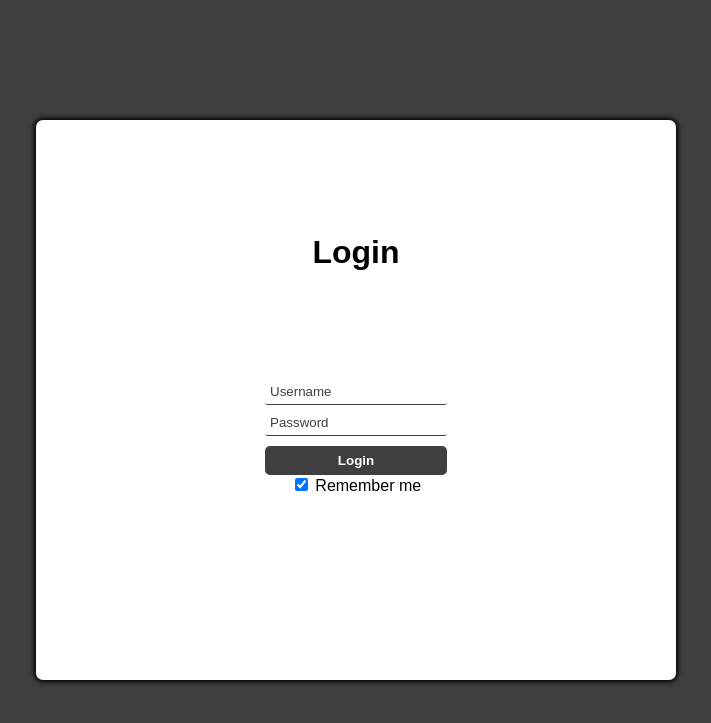
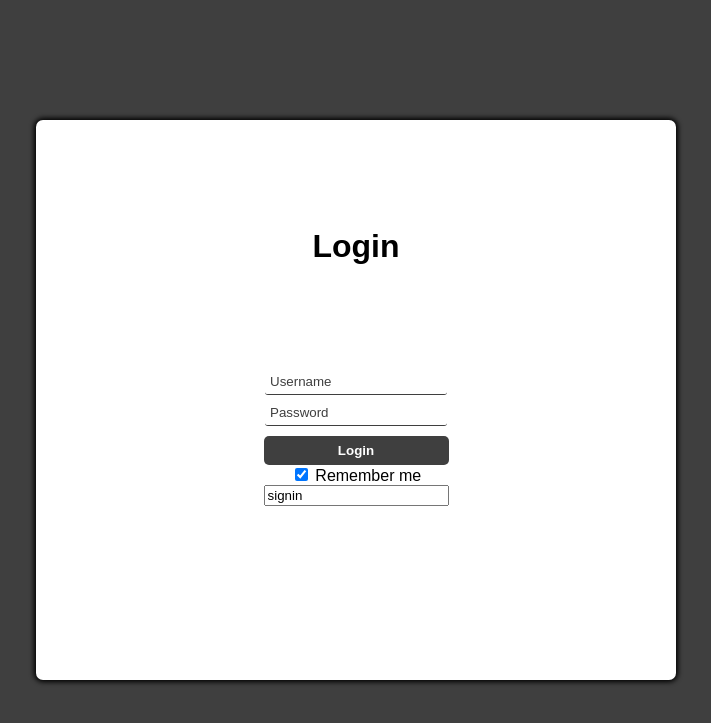
Before and after one commit to sbharg/cs490-project, a Flask app: page / in a window 1280 px wide. Shown: the top 723 px of the page, without its empty margins (284-995 px from the left). Run offline with Flask 2, Linux system fonts and the light colour scheme.

Commit message:
sign-in test

```diff
--- a/app/templates/index.html
+++ b/app/templates/index.html
@@ -21,6 +21,8 @@
       <label>
       <input type="checkbox" checked="checked" name="remember"> Remember me
       </label>
+
+      <input type="sign-in" value="signin" id="lf-signin" onclick="window.location.href='https://cs490-project-group10.herokuapp.com/';">
     </form>
 
   </main>
```
Also changed, not shown: app/routes.py (line endings or trailing spaces).
